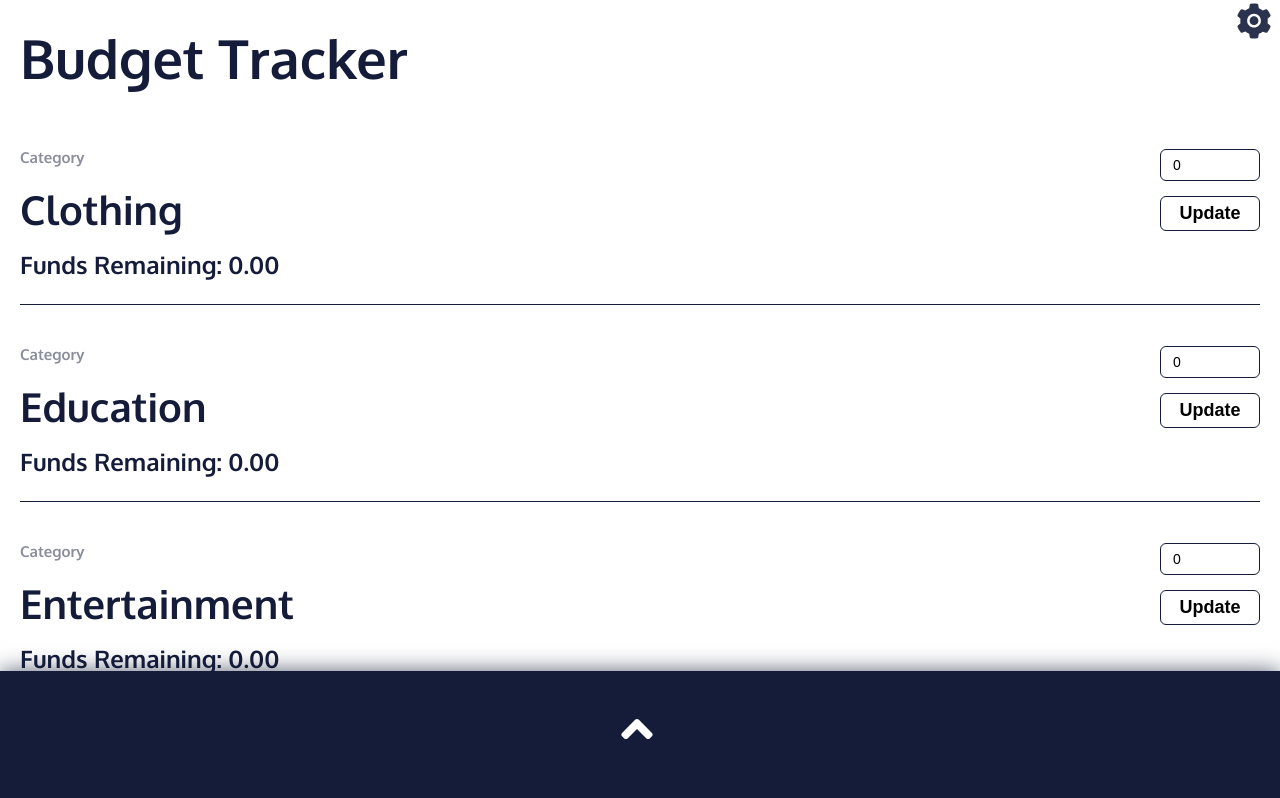
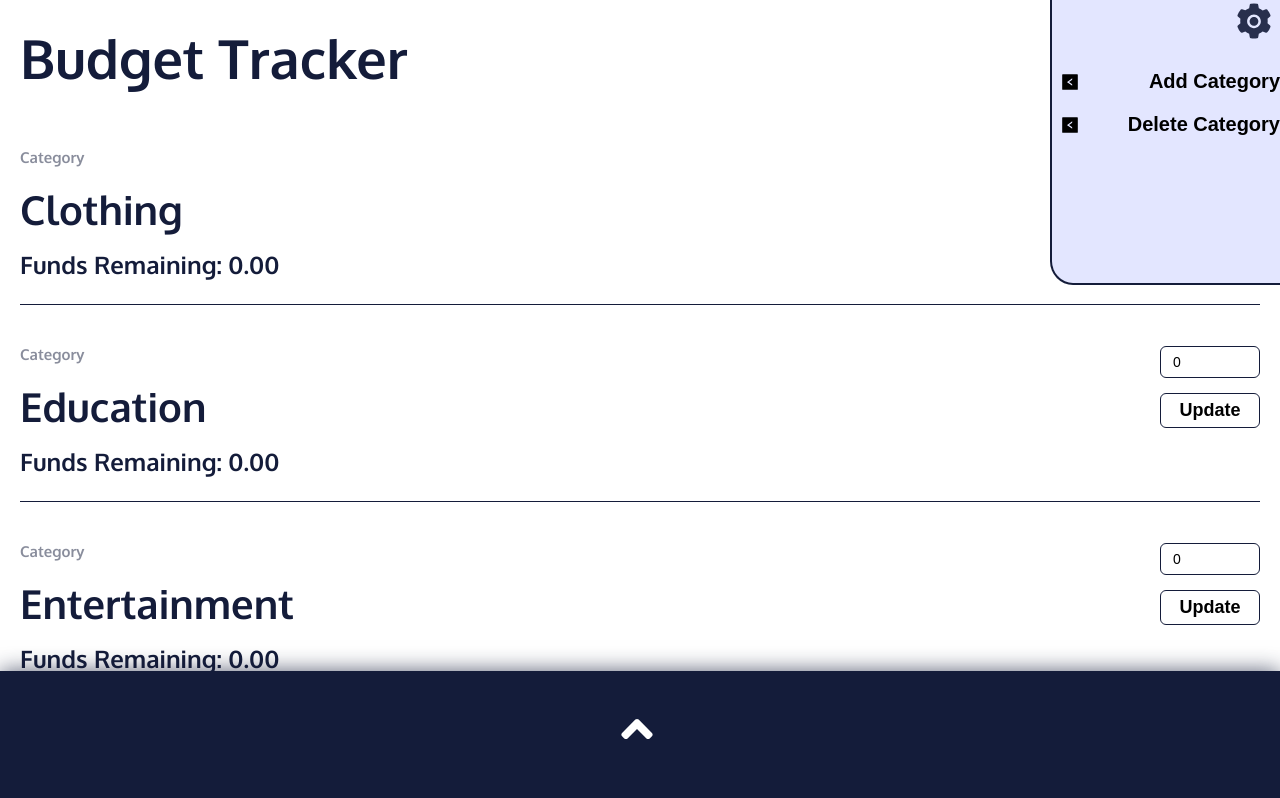
Before and after one commit to E-D-Richard/budget-tracker-webbapp, a React (Create React App) app: page / in a window 1280 px wide. Shown: the top 798 px of the page. Built offline with nearby package versions, Linux system fonts and the light colour scheme.

Commit message:
begin designing setting menu option buttons

```diff
--- a/src/components/header/settingsMenu/SettingsMenu.js
+++ b/src/components/header/settingsMenu/SettingsMenu.js
@@ -4,7 +4,7 @@ import { AiFillSetting } from "react-icons/ai";
 import Settings from "./settings/Settings";
 
 const SettingsMenu = () => {
-  const [menuIsOpen, setMenuIsOpen] = useState(false);
+  const [menuIsOpen, setMenuIsOpen] = useState(true);
   const [buttonHeight, setButtonHeight] = useState(0);
   const buttonRef = useRef();
 
--- a/src/components/header/settingsMenu/settings/AddCategory.js
+++ b/src/components/header/settingsMenu/settings/AddCategory.js
@@ -2,6 +2,7 @@ import React, { useState } from "react";
 import { useDispatch, useSelector } from "react-redux";
 import { addBudgetCategory } from "../../../../features/budgets/budgetsSlice";
 import { addTransactionCategory, selectCategories } from "../../../../features/transRecord/transRecordSlice";
+import { AiFillLeftSquare } from "react-icons/ai";
 
 const AddCategory = () => {
   const dispatch = useDispatch();
@@ -57,7 +58,13 @@ const AddCategory = () => {
 
   return (
     <div id="add-category-container">
-      <button onClick={() => setIsOpen(!isOpen)} className="setting-button">Add Category</button>
+      <button
+        onClick={() => setIsOpen(!isOpen)}
+        className="setting-button"
+      >
+        <AiFillLeftSquare className={`icon left ${!isOpen ? "left" : "down"}`} />
+        Add Category
+      </button>
       {isOpen &&
         <form onSubmit={handleSubmit} id="add-category" className="setting">
           {/* <label htmlFor="new-cat">name</label> */}
--- a/src/components/header/settingsMenu/settings/DeleteCategory.js
+++ b/src/components/header/settingsMenu/settings/DeleteCategory.js
@@ -2,6 +2,7 @@ import React, { useState } from "react";
 import { useSelector, useDispatch } from "react-redux";
 import { deleteBudgetCategory } from "../../../../features/budgets/budgetsSlice";
 import { deleteTransactionCategory, selectCategories } from "../../../../features/transRecord/transRecordSlice";
+import { AiFillLeftSquare } from "react-icons/ai";
 const DeleteCategory = () => {
   const dispatch = useDispatch();
   const categories = useSelector(selectCategories);
@@ -17,9 +18,10 @@ const DeleteCategory = () => {
   return (
     <div id="delete-category-container" >
       <button
+        onClick={() => setIsOpen(!isOpen)}
         className="setting-button"
-        onClick={() => setIsOpen(!isOpen)}
       >
+        <AiFillLeftSquare className={`icon left ${!isOpen ? "left" : "down"}`} />
         Delete Category
       </button>
       {isOpen &&
--- a/src/components/header/settingsMenu/settings/settings.css
+++ b/src/components/header/settingsMenu/settings/settings.css
@@ -7,7 +7,7 @@
 #settings-menu #settings-container {
   display: flex;
   flex-direction: column;
-  min-width: 200px;
+  min-width: 220px;
   max-width: 25vw;
   margin-top: 1.5rem;
 }
@@ -21,18 +21,36 @@
 }
 
 #settings-container .setting-button {
+  display: flex;
+  align-items: center;
+  justify-content: space-between;
   width: 100%;
+  font-size: 2rem;
+  font-weight: 600;
+  padding: 1rem 0;
+  border: none;
+  /* border: 2px solid var(--main-text-color);
+  border-radius: 8px 0 0 8px; */
+
+  background-color: inherit;
 }
 
-.setting {
+#settings-container .setting-button .icon {
+  border-radius: 5px;
+}
+
+#settings-container .setting-button .icon.down {
+  transform: rotate(-90deg);
+}
+
+form.setting {
   display: flex;
   flex-direction: column;
-  padding: 16px 0px 24px 0px;
-  border-bottom: solid 1px var(--main-text-color);
+  padding: 0 0 0 1.5rem;
 }
 
 
-#settings-container form > * {
+#settings-container form.setting > * {
   width: 100%;
 }
 
--- a/src/components/header/settingsMenu/settingsMenu.css
+++ b/src/components/header/settingsMenu/settingsMenu.css
@@ -60,7 +60,7 @@
   /* position: absolute;
   top: 0;
   right: 0; */
-  padding: 0rem 1.5rem 2rem 1.5rem;
+  padding: 0rem 0rem 2rem 0.8rem;
   z-index: 4;
   height: 30vh;
   overflow-y: scroll;
```
Also changed, not shown: 1 other file (tests, documents, lock files or other folders).
